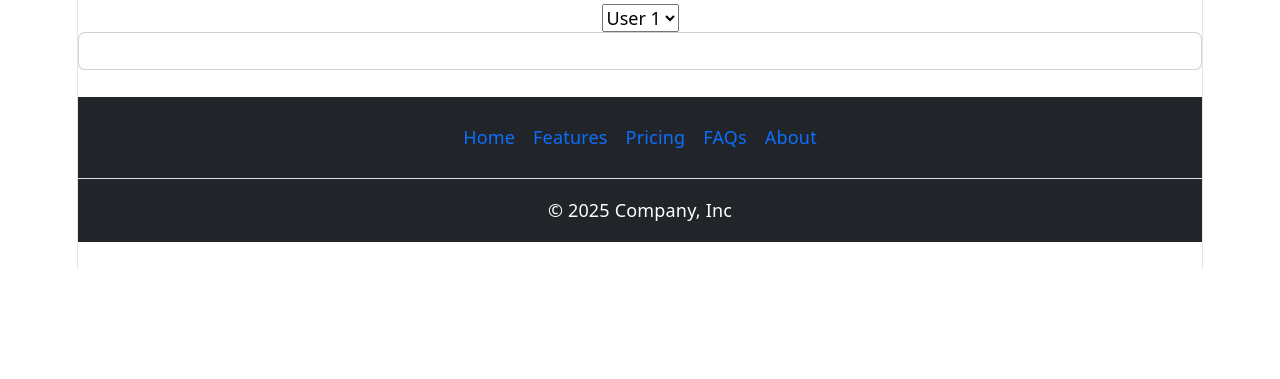
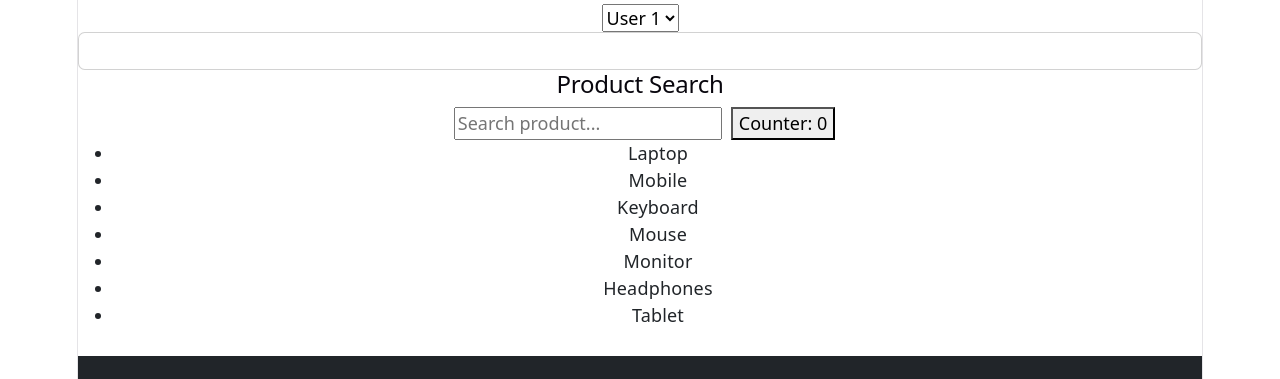
Before and after one commit to srinithreddy16/react-engineering-playbook, a React (Vite) app in the folder my-app/: page / in a window 1280 px wide. Shown: the part 9994-10373 px from the top of the page. Before the commit the page ends 10263 px from the top, so only its background shows below. Built offline with nearby package versions, Linux system fonts and the light colour scheme; no server answers; the HTML template or start-up script is replaced by a standard one.

Commit message:
useMemo() - Memoize product filtering with useMemo so the counter does not refilter the list.

```diff
--- a/my-app/src/components/body/body.tsx
+++ b/my-app/src/components/body/body.tsx
@@ -24,6 +24,7 @@
 import Multiple_API from "../http/Multiple_API.tsx";
 import UseEffectDemo1 from "../hooks/UseEffectDemo1.tsx";
 import UserDetails from "../hooks/UserDetails.tsx";
+import UseMemoTest from "../hooks/UseMemoTest.tsx";
 
 function Body(){
   console.log(add(10,20));
@@ -59,6 +60,7 @@
     <Multiple_API/>
     <UseEffectDemo1/>
     <UserDetails/>
+    <UseMemoTest/>
 
 
 
--- /dev/null
+++ b/my-app/src/components/hooks/UseMemoTest.tsx
@@ -0,0 +1,44 @@
+import { useState, useMemo } from "react";
+
+export default function UseMemoTest() {
+  const [searchText, setSearchText] = useState("");
+  const [count, setCount] = useState(0);
+
+  const products = [
+    "Laptop",
+    "Mobile",
+    "Keyboard",
+    "Mouse",
+    "Monitor",
+    "Headphones",
+    "Tablet",
+  ];
+  const filteredProducts = useMemo(() => {
+    console.log("Filtering products...");
+    return products.filter((product) =>
+      product.toLowerCase().includes(searchText.toLowerCase()),
+    );
+  }, [searchText]);
+  /* const filteredProducts = products.filter((product) => {
+    console.log("filtering...");
+    return product.toLowerCase().includes(searchText.toLowerCase());
+  }); */
+  return (
+    <div>
+      <h2>Product Search</h2>
+      <input
+        className="mx-2"
+        type="text"
+        placeholder="Search product..."
+        value={searchText}
+        onChange={(e) => setSearchText(e.target.value)}
+      />
+      <button onClick={() => setCount(count + 1)}>Counter: {count}</button>
+      <ul>
+        {filteredProducts.map((product, index) => (
+          <li key={index}>{product}</li>
+        ))}
+      </ul>
+    </div>
+  );
+}
```
Also changed, not shown: my-app/notes.txt.
